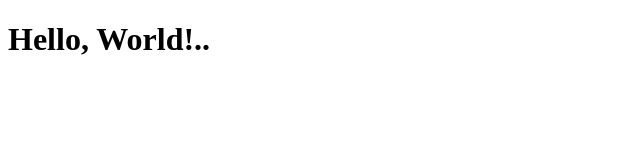
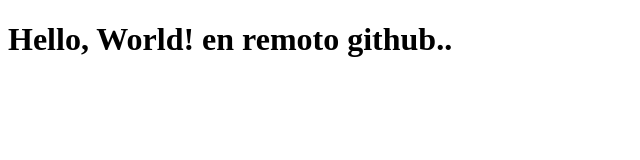
Before and after one commit to marceloguillermo/lab1, a plain HTML site: page index.html in a window 1280 px wide. Shown: the whole page, without its empty margins (0-640 px from the left). Drawn offline with Linux system fonts and the light colour scheme.

Commit message:
ahora en remoto git hub

```diff
--- a/index.html
+++ b/index.html
@@ -3,9 +3,9 @@
 <head>
     <meta charset="UTF-8">
     <meta name="viewport" content="width=device-width, initial-scale=1.0">
-    <title>Hello World...</title>
+    <title>Hello World en remoto.. github.</title>
 </head>
 <body>
-    <h1>Hello, World!..</h1>
+    <h1>Hello, World! en remoto github..</h1>
 </body>
 </html>
```
